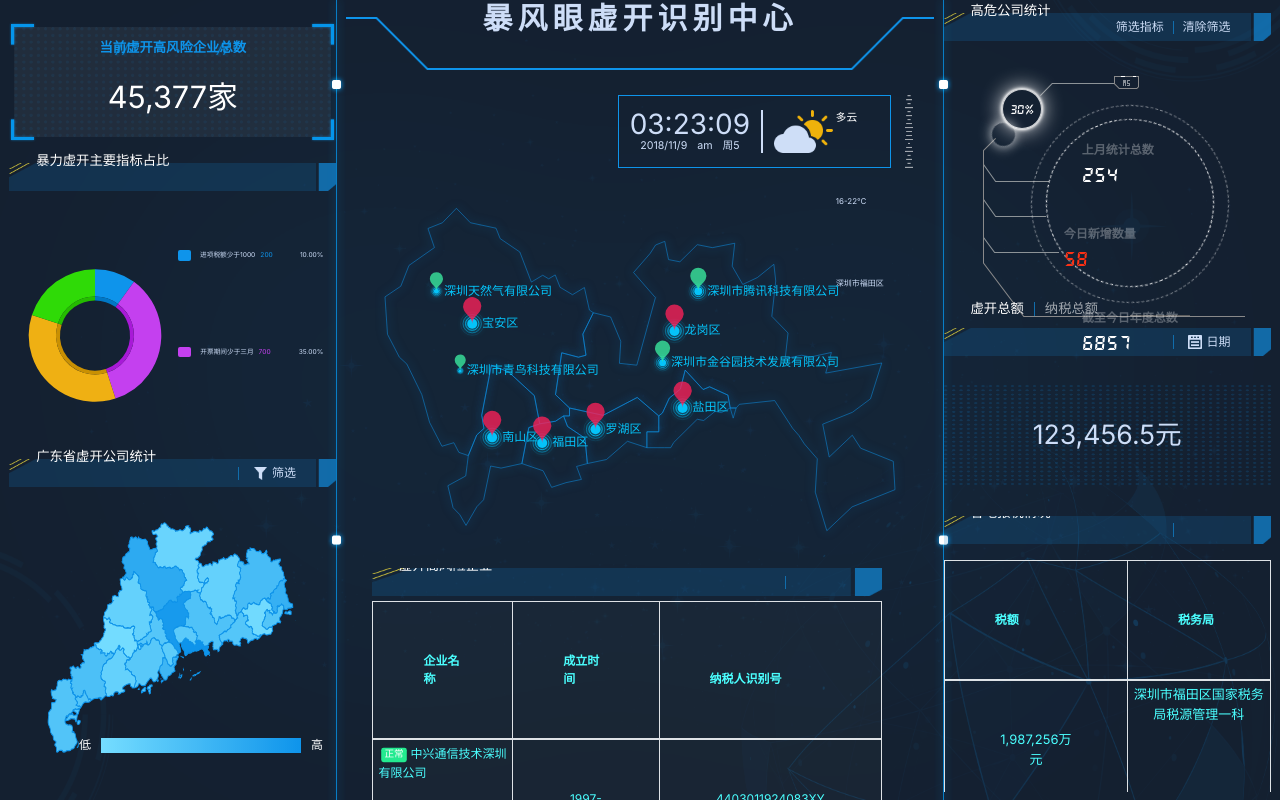
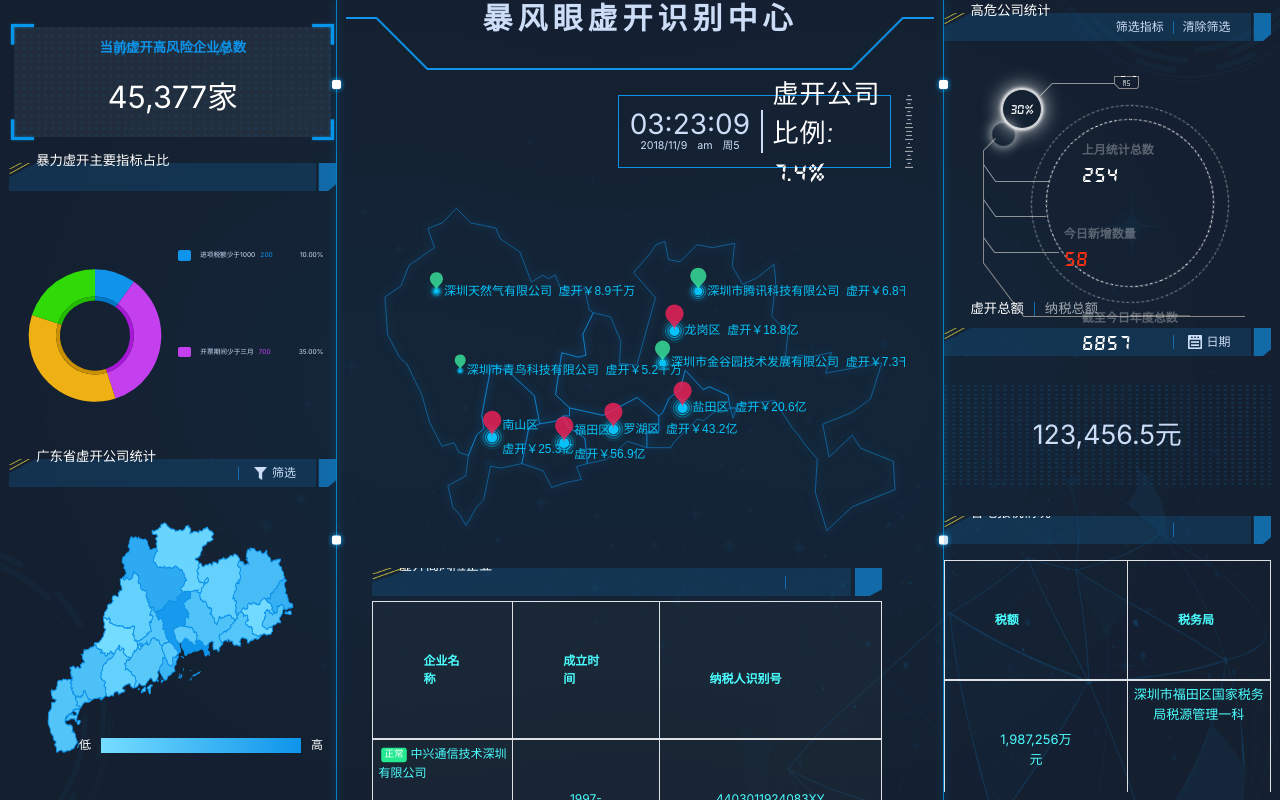
Before and after one commit to echoxin22/SE-demo, a plain HTML site: page index.html in a window 1280 px wide. Drawn offline with nearby package versions, Linux system fonts and the light colour scheme; animation ran at ten frames a second.

Commit message:
change map

```diff
--- a/css/style.css
+++ b/css/style.css
@@ -1674,3 +1674,13 @@ pre {
         overflow-y: auto;
     }
 }
+
+
+
+
+
+.number-percent {
+font-family:'electronicFont';
+color: #fff;
+position:relative; z-index: 1; font-size: 26px; margin-top: 6px; letter-spacing:1px; opacity:1;
+}
--- a/index.html
+++ b/index.html
@@ -83,16 +83,16 @@
                         <p id="date"></p>
                     </div>
                     <div class="weather">
-                        <img id="weatherImg" src="images/weather/weather_img01.png" alt="">
-                        <div id="weather">
+                        <span class="number-percent">虚开公司比例: 7.4%</span><b></b></dd>
+<!--                         <img id="weatherImg" src="images/weather/weather_img01.png" alt="">
+ -->                        <!-- <div id="weather">
                             <p class="active">多云</p>
                             <p>16-22℃</p>
                             <p>深圳市福田区</p>
-                        </div>
+                        </div> -->
                     </div>
                 </div>
                 <img src="images/line_bg.png" alt="">
-
             </div>
             <div class="center-bottom">
                 <div class="chart-box" id="map-box">
--- a/js/base.js
+++ b/js/base.js
@@ -1196,55 +1196,55 @@ function chart4(data, type, chartType) {
 
 
     var geoCoordMap = {
-        '宝安区': [113.903895292969, 22.7100932929688],
-        '南山区': [113.937345, 22.566843],
-        '福田区': [114.021429472656, 22.5597585273438],
-        '罗湖区': [114.111109648438, 22.5771169257812],
-        '盐田区': [114.257345, 22.603843],
-        '龙岗区': [114.243746367188, 22.7008522773438],
-        '深圳天然气有限公司': [113.843746367188, 22.7508522773438],
-        '深圳市青鸟科技有限公司': [113.883746367188, 22.6508522773438],
-        '深圳市金谷园技术发展有限公司': [114.223746367188, 22.6608522773438],
-        '深圳市腾讯科技有限公司': [114.283746367188, 22.7508522773438],
+        '宝安区  虚开￥12.5万': [113.903895292969, 22.7100932929688],
+        '南山区\n\n虚开￥25.3亿': [113.937345, 22.566843],
+        '福田区\n\n虚开￥56.9亿': [114.058429472690, 22.5597585273438],
+        '罗湖区  虚开￥43.2亿': [114.141109648438, 22.5771169257812],
+        '盐田区  虚开￥20.6亿': [114.257345, 22.603843],
+        '龙岗区  虚开￥18.8亿': [114.243746367188, 22.7008522773438],
+        '深圳天然气有限公司  虚开￥8.9千万': [113.843746367188, 22.7508522773438],
+        '深圳市青鸟科技有限公司  虚开￥5.2千万': [113.883746367188, 22.6508522773438],
+        '深圳市金谷园技术发展有限公司  虚开￥7.3千万': [114.223746367188, 22.6608522773438],
+        '深圳市腾讯科技有限公司  虚开￥6.8千万': [114.283746367188, 22.7508522773438],
     };
     var data = [{
-            name: '宝安区',
+            name: '宝安区  虚开￥12.5亿',
             value: 100
         },
         {
-            name: '南山区',
+            name: '南山区\n\n虚开￥25.3亿',
             value: 100
         },
         {
-            name: '福田区',
+            name: '福田区\n\n虚开￥56.9亿',
             value: 100
         },
         {
-            name: '罗湖区',
+            name: '罗湖区  虚开￥43.2亿',
             value: 100
         },
         {
-            name: '盐田区',
+            name: '盐田区  虚开￥20.6亿',
             value: 100
         },
         {
-            name: '龙岗区',
+            name: '龙岗区  虚开￥18.8亿',
             value: 100
         },
         {
-            name: '深圳天然气有限公司',
+            name: '深圳天然气有限公司  虚开￥8.9千万',
             value: 50
         },
         {
-            name: '深圳市青鸟科技有限公司',
+            name: '深圳市青鸟科技有限公司  虚开￥5.2千万',
             value: 30
         },
         {
-            name: '深圳市金谷园技术发展有限公司',
+            name: '深圳市金谷园技术发展有限公司  虚开￥7.3千万',
             value: 70
         },
         {
-            name: '深圳市腾讯科技有限公司',
+            name: '深圳市腾讯科技有限公司  虚开￥6.8千万',
             value: 80
         }
     ];
```
